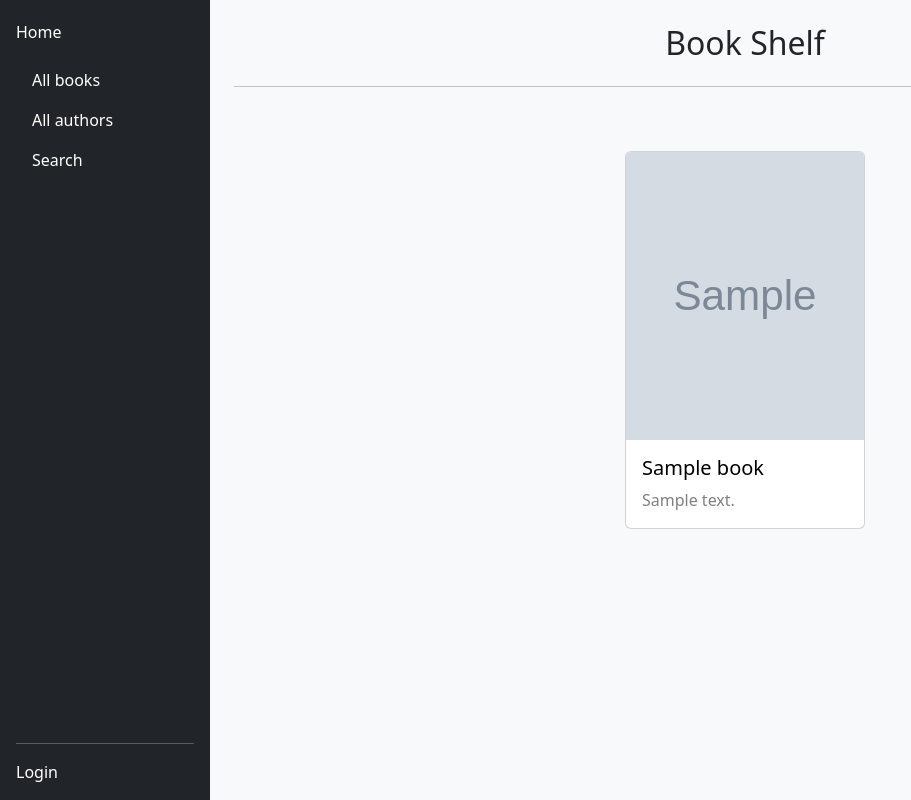
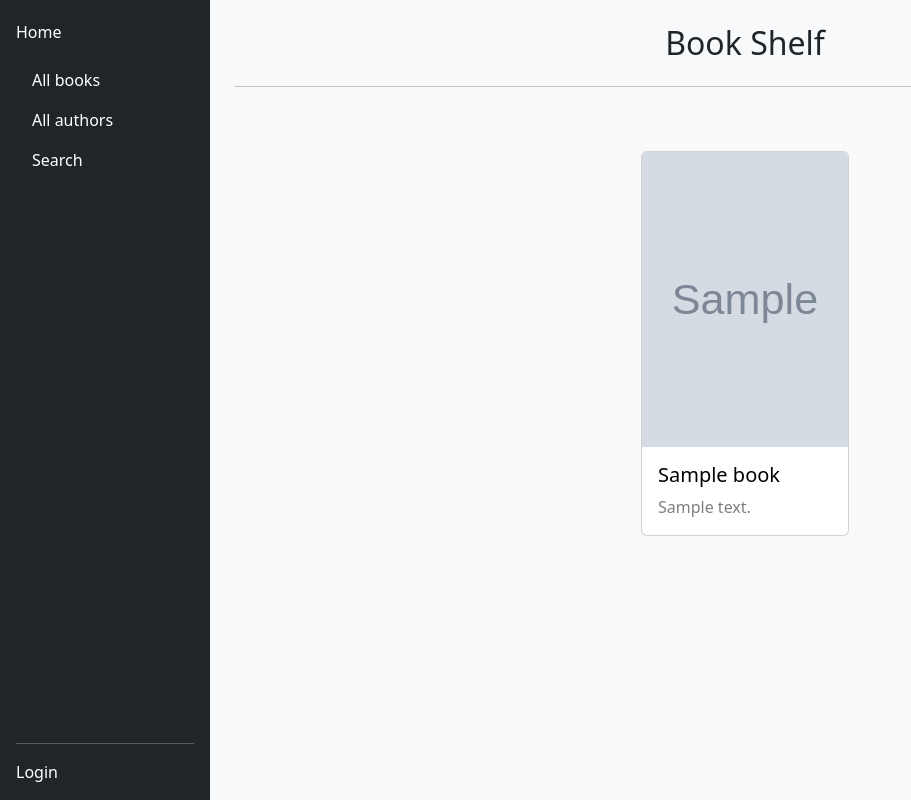
Before and after one commit to xinyangli/locallib, a Django app: page /catalog/books/ in a window 1280 px wide. Shown: the whole page, without its empty margins (0-911 px from the left). Run offline with Django 4.2, Linux system fonts and the light colour scheme; tables that the repository leaves empty hold one stand-in row (values such as "Sample post"); grey boxes marked "Sample" are stand-in pictures.

Commit message:
Update card size

```diff
--- a/catalog/templates/cards.html
+++ b/catalog/templates/cards.html
@@ -2,10 +2,10 @@
     {% if card_list %}
         {% for card in card_list %}
             <a href="{{ url }}{{ card.id }}" class="text-decoration-none">
-                <li class="card p-0 m-5 col-6" style="width: 15rem">
+                <li class="card p-0 m-5 col-6" style="width: 13rem">
                     <img class="card-img-top img-fluid overflow-hidden"
                          src="{{ card.image.url }} " alt="{{ card.title }}"
-                         style="height: 18rem">
+                         style="height: 18.4rem">
                     <div class="card-body">
                         <h5 class="card-title text-nowrap text-truncate text-black">{{ card.title }}</h5>
                         <p class="card-text text-truncate text-black-50">
```
